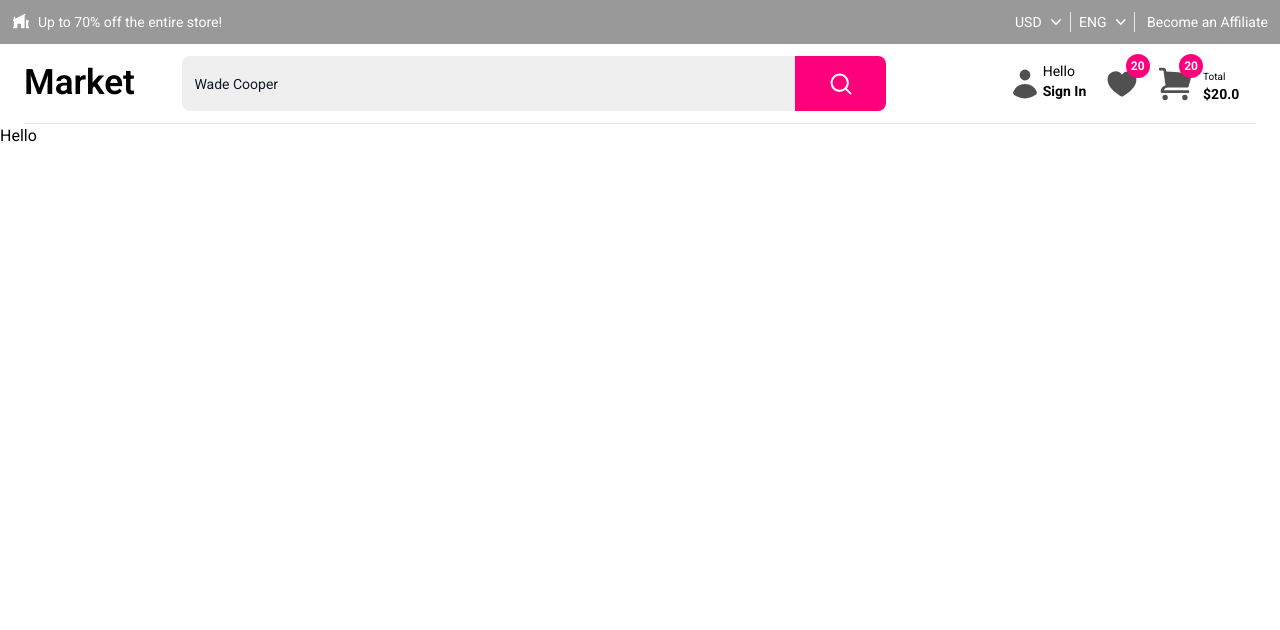
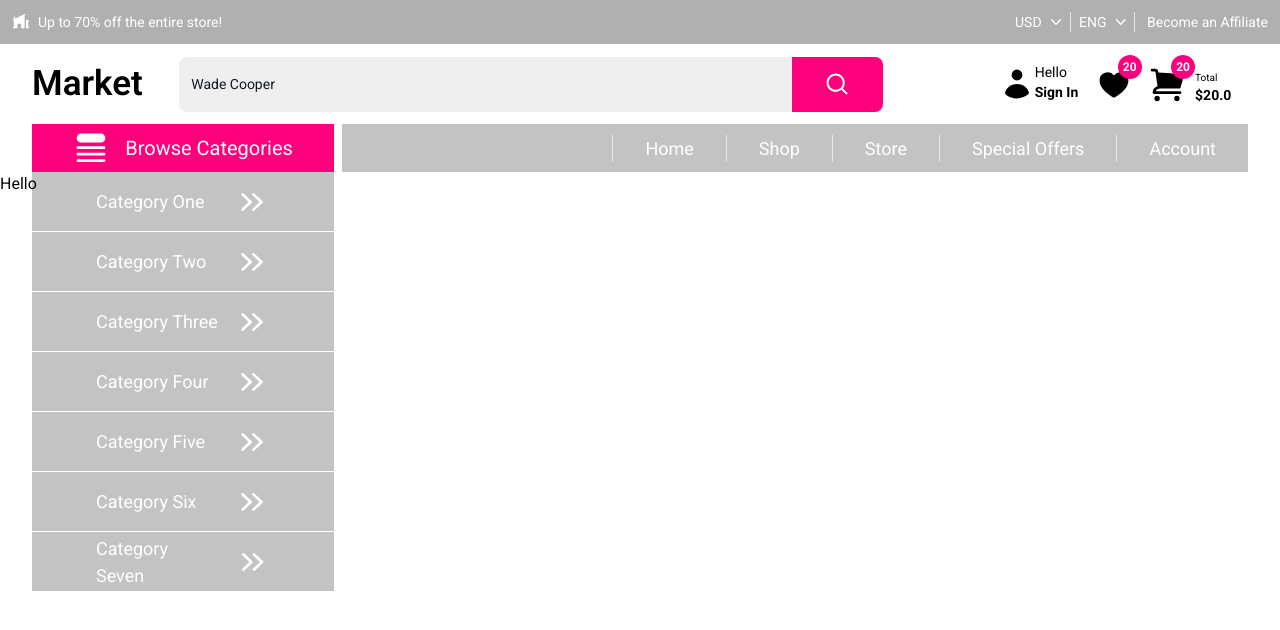
Before and after one commit to Evar-SF27/market, a Next.js app: page / in a window 1280 px wide. Shown: the top 630 px of the page. Built offline with nearby package versions, Linux system fonts and the light colour scheme.

Commit message:
bottom Bar

```diff
--- a/app/globals.css
+++ b/app/globals.css
@@ -30,3 +30,6 @@
 .icons-large {
     @apply h-[48px] w-[48px];
 }
+.list-nav {
+    @apply border-l text-white px-8 text-[18px];
+}
--- a/components/index.ts
+++ b/components/index.ts
@@ -2,6 +2,7 @@
 export { default as TopBar } from "./nav/topBar"
 export { default as NavBar } from "./nav/navBar"
 export { default as MainBar } from "./nav/mainBar"
+export { default as BottomBar } from "./nav/bottomBar"
 
 // Reusable Components
 export { default as DropDown } from "./dropDown/dropdown"
--- /dev/null
+++ b/components/nav/bottomBar.tsx
@@ -0,0 +1,55 @@
+import { ChevronDoubleRightIcon, QueueListIcon } from '@heroicons/react/20/solid'
+import Link from 'next/link'
+import React from 'react'
+
+const BottomBar = () => {
+  return (
+    <div className="sm:mx-8 mx-2 h-12 flex">
+      <div className="w-[25%] h-[48px] mr-2">
+        <div className="bg-primary flex h-[100%] items-center justify-center">
+            <QueueListIcon className="icons-medium text-white" />
+            <p className="text-white text-[20px] ml-4">Browse Categories</p>
+        </div>
+            <div className="bg-secondary-500 border-b border-white h-[60px] flex items-center justify-between px-16">
+                <p className="text-white text-[18px] mr-4">Category One</p>
+                <ChevronDoubleRightIcon className="icons-medium text-white" />
+            </div>
+            <div className="bg-secondary-500 border-b border-white h-[60px] flex items-center justify-between px-16">
+                <p className="text-white text-[18px] mr-4">Category Two</p>
+                <ChevronDoubleRightIcon className="icons-medium text-white" />
+            </div>
+            <div className="bg-secondary-500 border-b border-white h-[60px] flex items-center justify-between px-16">
+                <p className="text-white text-[18px] mr-4">Category Three</p>
+                <ChevronDoubleRightIcon className="icons-medium text-white" />
+            </div>
+            <div className="bg-secondary-500 border-b border-white h-[60px] flex items-center justify-between px-16">
+                <p className="text-white text-[18px] mr-4">Category Four</p>
+                <ChevronDoubleRightIcon className="icons-medium text-white" />
+            </div>
+            <div className="bg-secondary-500 border-b border-white h-[60px] flex items-center justify-between px-16">
+                <p className="text-white text-[18px] mr-4">Category Five</p>
+                <ChevronDoubleRightIcon className="icons-medium text-white" />
+            </div>
+            <div className="bg-secondary-500 border-b border-white h-[60px] flex items-center justify-between px-16">
+                <p className="text-white text-[18px] mr-4">Category Six</p>
+                <ChevronDoubleRightIcon className="icons-medium text-white" />
+            </div>
+            <div className="bg-secondary-500 border-b border-white h-[60px] flex items-center justify-between px-16">
+                <p className="text-white text-[18px] mr-4">Category Seven</p>
+                <ChevronDoubleRightIcon className="icons-medium text-white" />
+            </div>
+      </div>
+      <div className="bg-secondary-500 w-[75%] flex justify-end items-center">
+        <ul className="flex">
+            <li className="list-nav"><Link href="#">Home</Link></li>
+            <li className="list-nav"><Link href="#">Shop</Link></li>
+            <li className="list-nav"><Link href="#">Store</Link></li>
+            <li className="list-nav"><Link href="#">Special Offers</Link></li>
+            <li className="list-nav"><Link href="#">Account</Link></li>
+        </ul>
+      </div>
+    </div>
+  )
+}
+
+export default BottomBar
--- a/components/nav/mainBar.tsx
+++ b/components/nav/mainBar.tsx
@@ -3,7 +3,7 @@ import { SearchBar } from ".."
 
 const MainBar = () => {
   return (
-    <div className="sm:mx-6 mx-2 h-20 border-b flex items-center justify-between">
+    <div className="sm:mx-8 mx-2 h-20 flex items-center justify-between">
         <div className="flex justify-between w-[70%]">
             <div className="w-[90px] sm:w-[180px]">
                 <h1 className="sm:text-[35px] text-[24px] font-semibold h-[55px] flex items-center">
--- a/components/nav/navBar.tsx
+++ b/components/nav/navBar.tsx
@@ -1,10 +1,11 @@
-import { MainBar, TopBar } from ".."
+import { BottomBar, MainBar, TopBar } from ".."
 
 const navBar = () => {
   return (
     <div>
         <TopBar />
         <MainBar />
+        <BottomBar />
     </div>
   )
 }
--- a/tailwind.config.js
+++ b/tailwind.config.js
@@ -18,11 +18,10 @@ module.exports = {
           100: "#F5F8FF",
         },
         "secondary": {
-          DEFAULT: "#B5B5B5",
-          100: "#D8D8D8",
-          500: "#B2B2B2",
-          800: "#999999",
-          900: "#505050"
+          100: "#EFEFEF",
+          500: "#C3C3C3",
+          800: "#B0B0B0",
+          900: "#90900"
         }
       },
       backgroundImage: {
```
